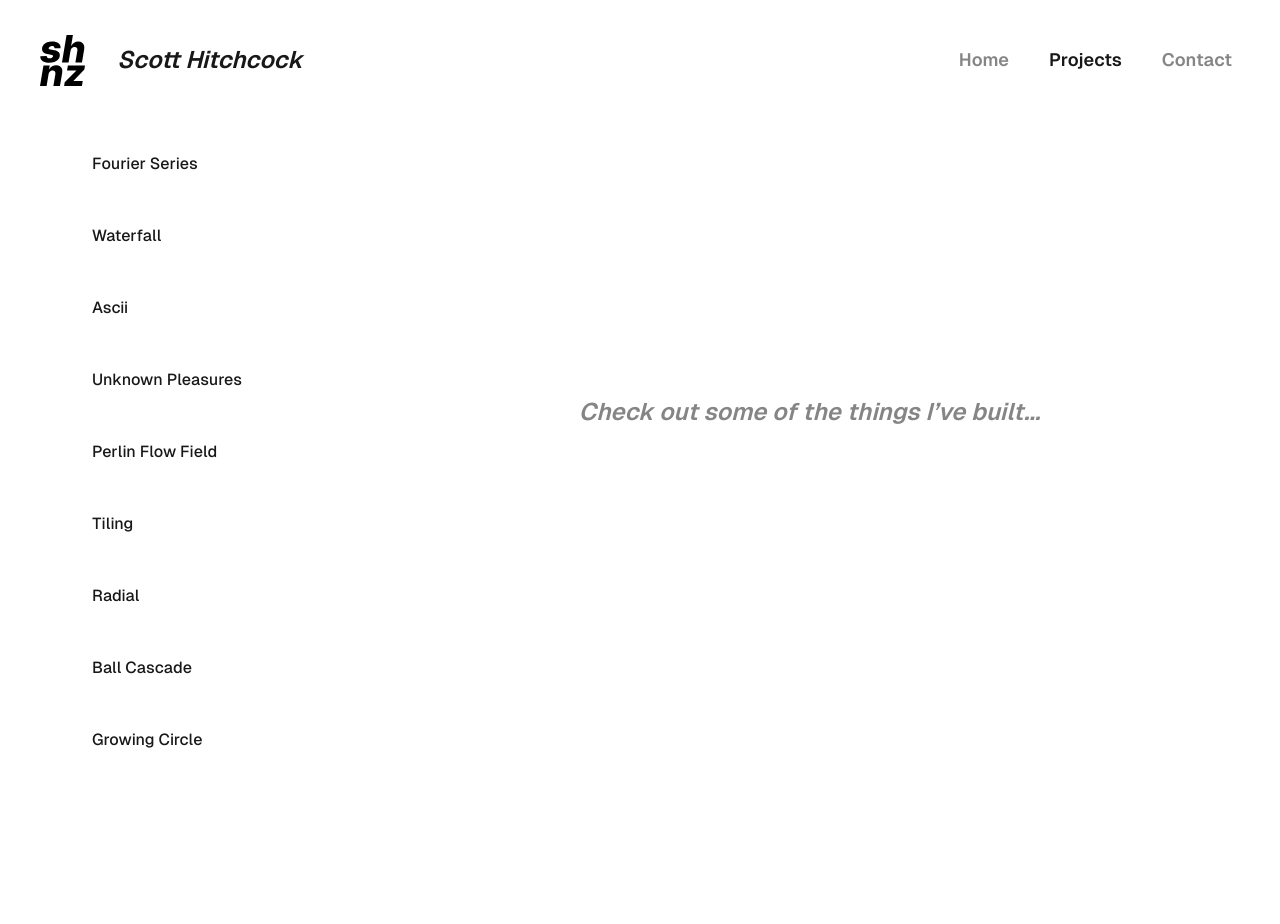
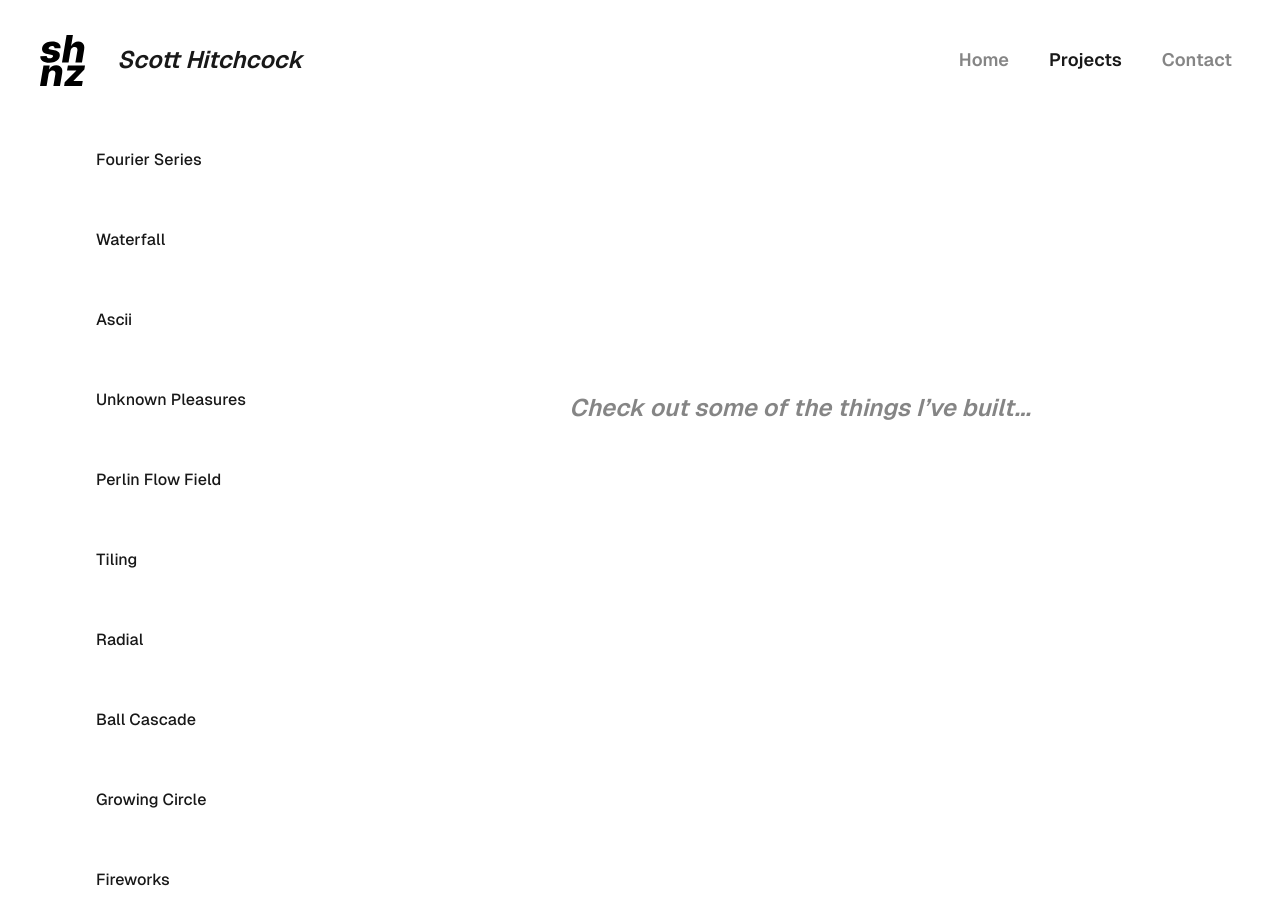
Before and after one commit to scotthitch/s-hitchcock-website, a Nuxt app: page /projects in a window 1280 px wide. Shown: the top 924 px of the page. Before the commit the page ends 800 px from the top, so only its background shows below. Built offline with nearby package versions, Linux system fonts and the light colour scheme.

Commit message:
feat: enable full screen to scroll to select a project. keep project display fixed

```diff
--- a/pages/projects.vue
+++ b/pages/projects.vue
@@ -26,13 +26,12 @@ onUnmounted(() => {
 </script>
 
 <template>
-    <div class="container mx-auto h-full">
-        <div class="flex h-full flex-row gap-6 pt-2 text-col-dark">
-            <div class="basis-1/5 px-3 sm:basis-1/4 lg:px-8">
-                <ul class="flex h-full flex-col overflow-scroll px-4 pb-16 lg:pl-12">
+    <div class="container mx-auto">
+        <div class="w-1/5 px-3 pb-12 sm:w-1/4 lg:px-8">
+            <ul class="flex flex-col px-4 lg:pl-12">
                 <li
                     v-for="(project, i) in projects"
-                        class="button my-2 px-3 py-4 text-left text-base font-medium"
+                    class="button my-2 px-4 py-5 text-left text-base font-medium text-col-dark"
                     :key="i"
                     :class="
                         i == selectedProjectIndex &&
@@ -45,7 +44,7 @@ onUnmounted(() => {
                 </li>
             </ul>
         </div>
-            <div class="h-full basis-4/5 content-center sm:basis-3/4">
+        <div class="pt-header fixed right-0 top-0 h-full w-4/5 content-center px-10 sm:w-3/4">
             <div class="h-full pb-6">
                 <P5Project
                     v-if="selectedProject !== null"
@@ -64,7 +63,6 @@ onUnmounted(() => {
             </div>
         </div>
     </div>
-    </div>
 </template>
 
 <style></style>
```
Lines whose indentation alone changed are shown as unchanged.
